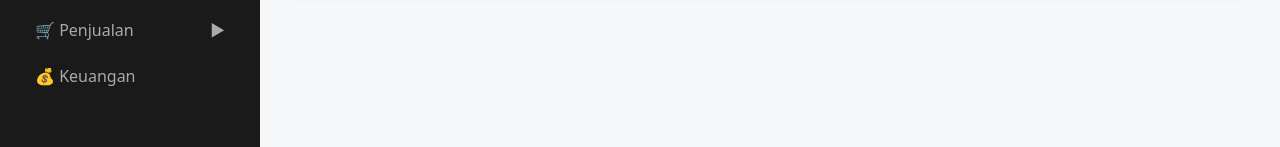
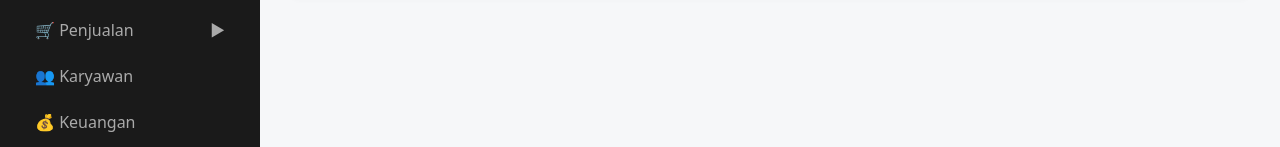
Before and after one commit to risako-id/risako, a Next.js app: page / in a window 1280 px wide. Shown: the part 196-343 px from the top of the page. Built offline with nearby package versions, Linux system fonts and the light colour scheme.

Commit message:
Update Sidebar.tsx

```diff
--- a/src/components/Sidebar.tsx
+++ b/src/components/Sidebar.tsx
@@ -81,6 +81,7 @@ export default function Sidebar() {
             </div>
           )}
 
+          <Link href="/karyawan" style={linkStyle("/karyawan")}>👥 Karyawan</Link>
           <Link href="/keuangan" style={linkStyle("/keuangan")}>💰 Keuangan</Link>
         </nav>
       </aside>
```
